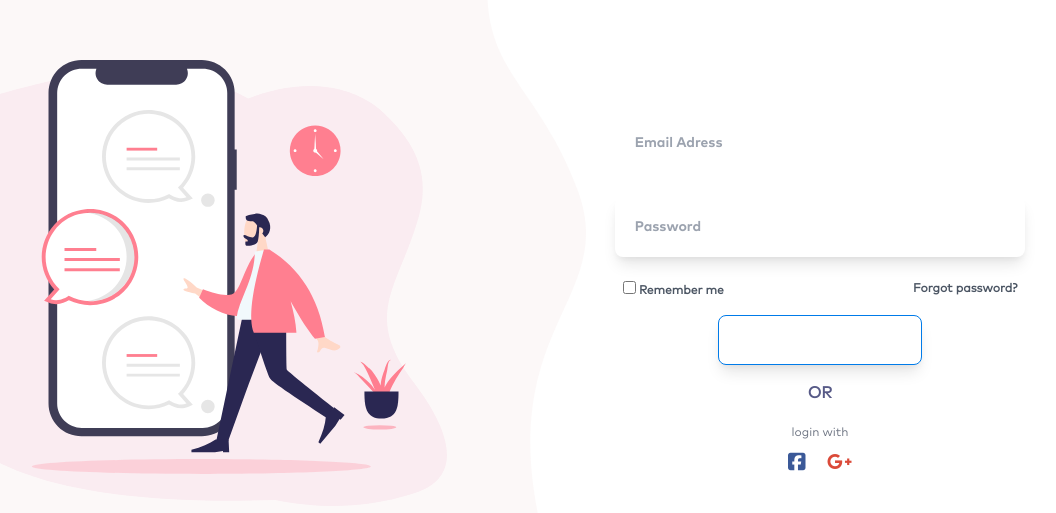
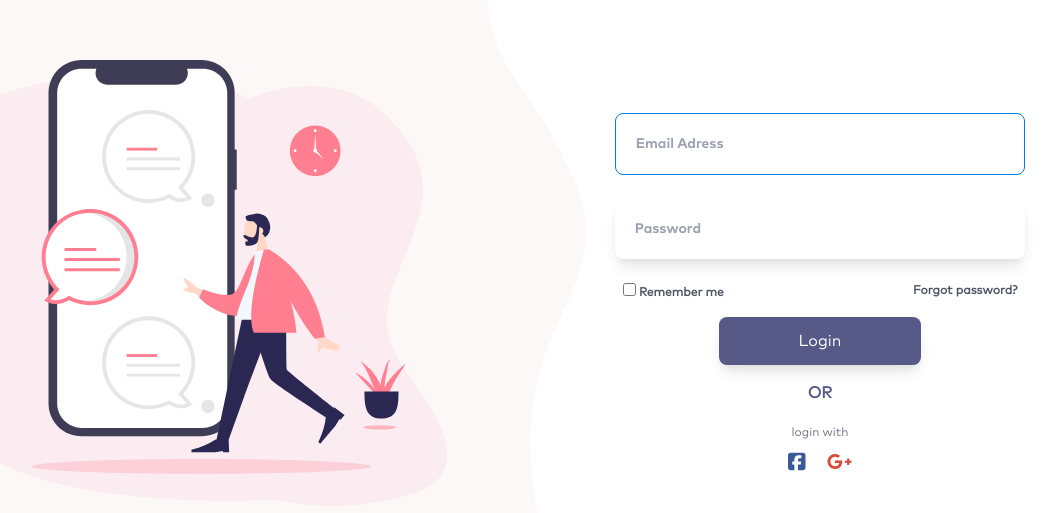
Before and after one commit to dinndev/ChatPack-login, a plain HTML site: page Login-confirmed/public/index.html in a window 1280 px wide. Shown: the part 117-630 px from the top of the page, without its empty margins (140-1196 px from the left). Drawn offline with nearby package versions, Linux system fonts and the light colour scheme.

Commit message:
enhanced design

```diff
--- a/Login-confirmed/public/style.css
+++ b/Login-confirmed/public/style.css
@@ -6,6 +6,10 @@
 @font-face {
     font-family: "Mark Pro";
     src: url(../fonts/Mark\ Pro.ttf);
+}
+
+.inputs input:nth-child(2){
+    border: 1px solid #007BE9;
 }
 
 form input {
@@ -27,9 +31,3 @@ i.fa-facebook-square{
 i.fa-google-plus-g{
    color: #db4a39;
 }
-
-.submitBtn {
-background: #FFFFFF;
-border: 1px solid #007BE9;
-
-}
```
